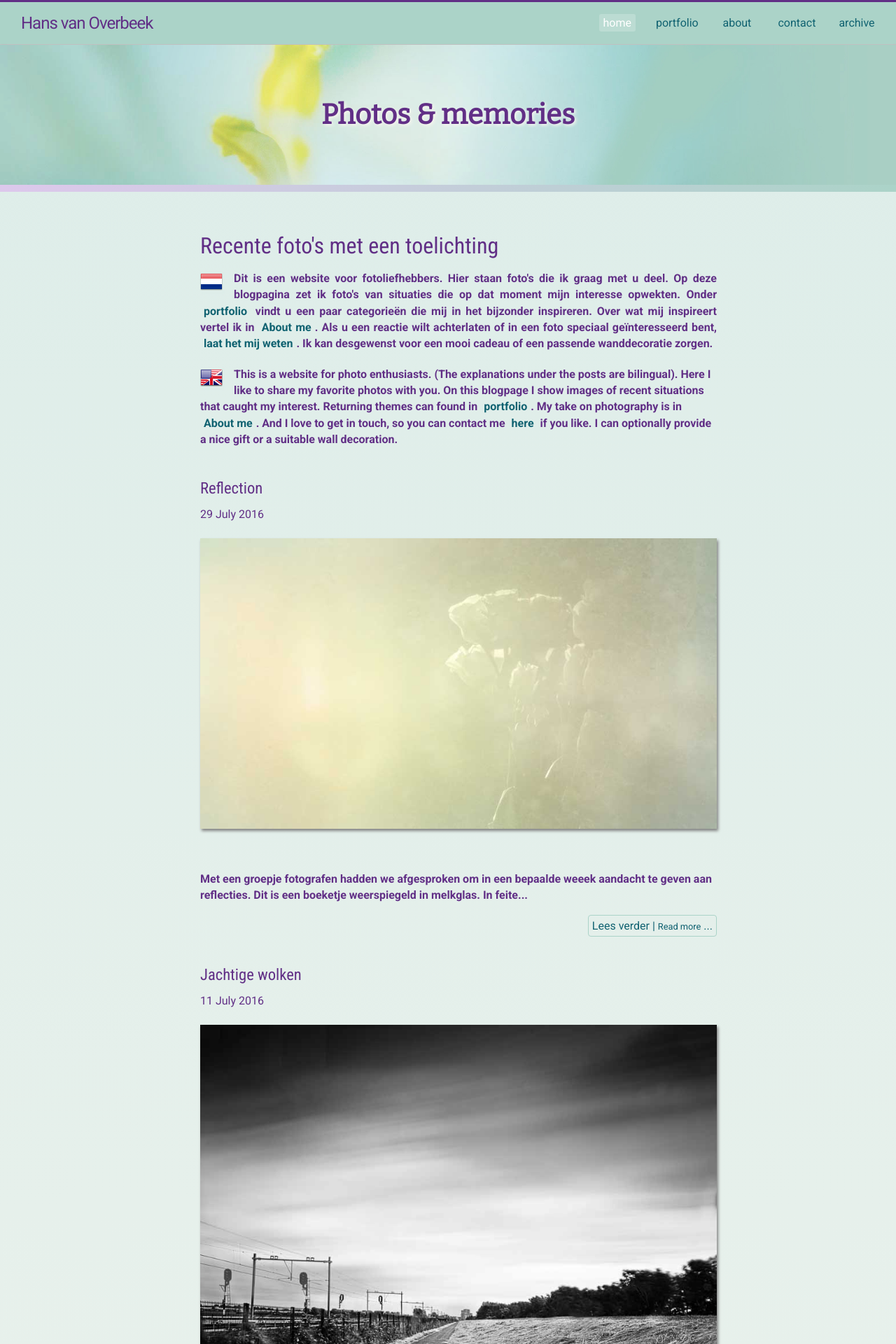
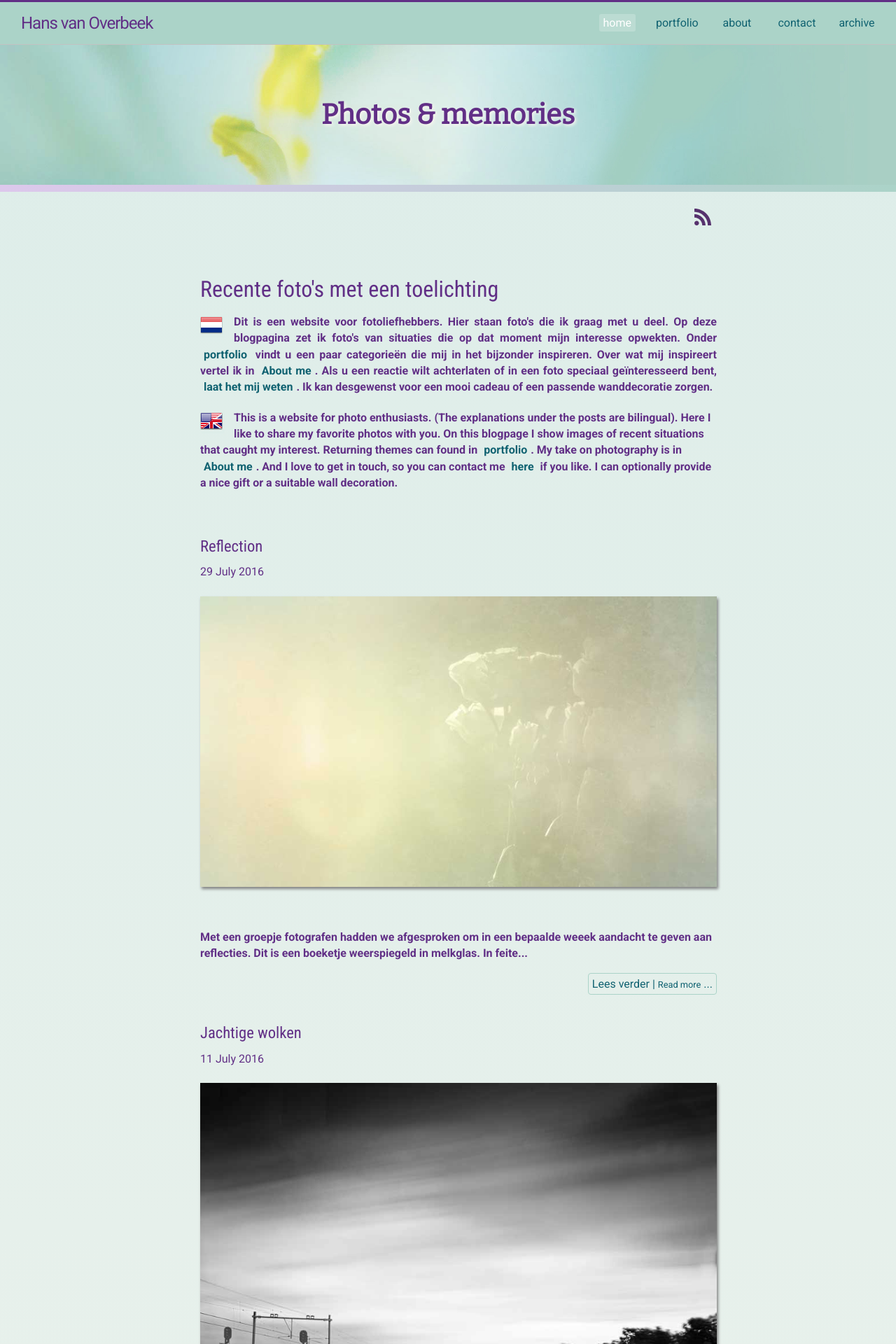
Before and after one commit to hansvanoverbeek/photoblog, a Jekyll site: the page built from index.html, in a window 1280 px wide. Shown: the top 1920 px of the page at 70% size. Built offline with Jekyll 4.4.1, drawn with Linux system fonts in a browser that asks for light colours; the list of posts is cut into pages by our own code.

Commit message:
feed.xml plus opmaak

```diff
--- a/_config.yml
+++ b/_config.yml
@@ -15,6 +15,7 @@ url: "https://hansvanoverbeek.github.io" # the base hostname & protocol for your
 twitter_username: Hans van Overbeek
 github_username:  hansvanoverbeek
 permalink: pretty
+encoding: UTF-8
 
 collections:
  themas:
--- a/_includes/head.html
+++ b/_includes/head.html
@@ -15,6 +15,7 @@
   <link href='https://fonts.googleapis.com/css?family=Bitter' rel='stylesheet' type='text/css'>
   <link href='https://fonts.googleapis.com/css?family=Roboto+Condensed:400,700' rel='stylesheet' type='text/css'>
   <link rel="canonical" href="{{ page.url | replace:'index.html','' | prepend: site.baseurl | prepend: site.url }}">
+   <link rel="alternate" type="application/rss+xml" title="Hans van Overbeek" href="{{ site.github.url }}/feed.xml">
   <link rel="icon"
       type="images/ico"
       href="{{ site.github.url}}/images/favicon.ico">
--- a/_sass/_base.scss
+++ b/_sass/_base.scss
@@ -112,7 +112,7 @@ a {
 main {
   clear: both;
   width: 60%;
-  margin: $spacing-unit auto $spacing-unit * 3 auto;
+  margin: 0 auto $spacing-unit * 3 auto;
 }
 
 @media screen and (max-width: 800px) {
@@ -121,6 +121,14 @@ main {
     margin: 0 auto;
     font-size: 0.9em;
   }
+}
+
+section {
+  width: 100%;
+  height: auto;
+  margin: 0 auto $spacing-unit;
+  overflow: hidden;
+  box-sizing: border-box;
 }
 
 //CLEARFIX
--- a/_sass/_layout.scss
+++ b/_sass/_layout.scss
@@ -134,6 +134,29 @@ section.hero-img h2 {
   font-size: 250%;
   font-weight: 700;
   text-shadow: 2px 2px 4px $background-color;
+}
+
+div.rss-feed {
+  width: 32px;
+  height: 32px;
+  margin: 0;
+  padding: $spacing-unit 0 0;
+  float: right;
+   overflow: hidden;
+}
+
+div.rss-feed a {
+  padding: 0;
+  display: block;
+  border: 0;
+   img#feed {
+    width: 24px;
+    height: 24px;
+    margin: 0;
+    padding: 0;
+    box-shadow: 0 0 0 0;
+    border: 0;
+  }
 }
 
 ul#paginator-posts li {
--- a/index.html
+++ b/index.html
@@ -1,8 +1,14 @@
 ---
 layout: default
 ---
+<main>
 
- <main>
+  <div class="rss-feed">
+       <a href="https://hansvanoverbeek.github.io/photoblog/feed.xml">
+         <img id="feed" src="{{ site.github.url }}/images/rss.svg">
+       </a>
+    </div>
+
  {% if {{page.url == '/'}} %}
    {% include intro.html %}
   {% endif %}
```
Also changed, not shown: feed.xml (added, +21 -0 lines), images/rss.svg (added).
